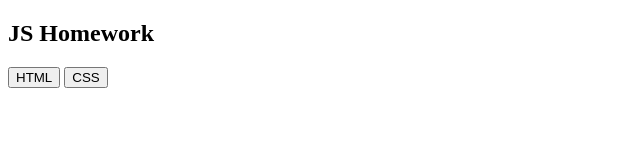
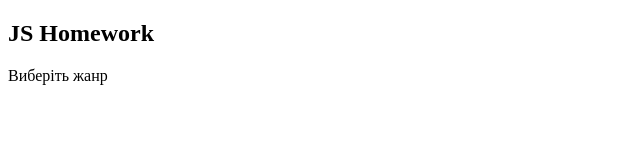
Before and after one commit to JuliaT47/JSHomework, a plain HTML site: page index.html in a window 1280 px wide. Shown: the full height of the page, 0-640 px from the left. Drawn offline with Linux system fonts and the light colour scheme.

Commit message:
Homework7

```diff
--- a/index.html
+++ b/index.html
@@ -7,13 +7,15 @@
   </head>
   <body>
     <h2>JS Homework</h2>
-    <button id="html">HTML</button>
-    <button id="css">CSS</button>
+    <!-- <button id="html">HTML</button>
+    <button id="css">CSS</button> -->
+    <div class="menu">Виберіть жанр</div>
     <script src="./scriptHomework1.js"></script>
     <script src="./scripthomework2.js"></script>
     <script src="./scripthomework3.js"></script>
     <script src="./scripthomework4.js"></script>
     <script src="./scripthomework5.js"></script>
     <script src="./scripthomework6.js"></script>
+    <script src="./scripthomework7.js"></script>
   </body>
 </html>
--- a/scriptHomework1.js
+++ b/scriptHomework1.js
@@ -158,3 +158,4 @@
 // } else {
 // alert('Це не трьохзначне число');
 // }
+// checked
--- a/scripthomework2.js
+++ b/scripthomework2.js
@@ -69,3 +69,4 @@
 // let averageAge = sum / girls.length;
 
 // console.log(averageAge);
+// checked
--- a/scripthomework5.js
+++ b/scripthomework5.js
@@ -37,3 +37,4 @@ const Olga = new Contact({
 console.log(Anna.getContactInfo());
 console.log(Ivan.getContactInfo());
 console.log(Olga.getContactInfo());*/
+// checked
--- /dev/null
+++ b/scripthomework7.js
@@ -0,0 +1,6 @@
+/*Напишіть код, щоб вибрати елемент з атрибутом
+data-widget-name з документа
+та прочитати його значення.*/
+/*const menu = document.querySelector('[data-widget-name="menu"]');
+const value = menu.getAttribute("data-widget-name");
+console.log(value);*/
```
Also changed, not shown: scripthomework3.js (+8 -0 lines), scripthomework4.js (+74 -0 lines), scripthomework6.js (+23 -0 lines).
